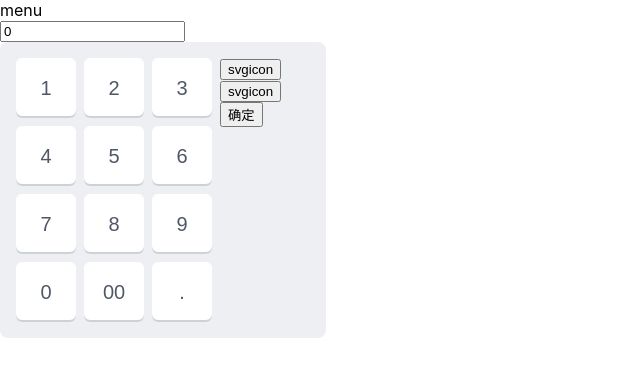
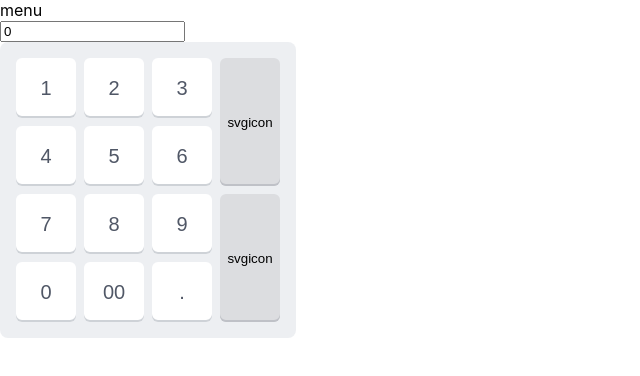
Before and after one commit to janeluck/demo, a React (Create React App) app: page / in a window 1280 px wide. Shown: the top 376 px of the page, without its empty margins (0-640 px from the left). Built offline with nearby package versions, Linux system fonts and the light colour scheme.

Commit message:
InputButtonPanel css

```diff
--- a/src/InputButtonPanel/index.css
+++ b/src/InputButtonPanel/index.css
@@ -2,11 +2,20 @@
   overflow: hidden;
   font-size: 16px;
   color: #333;
-  width: 294px;
+  width: 264px;
   background: rgba(219, 224, 229, 0.5);
   border-radius: 8px;
   padding: 16px 16px 8px 16px;
 }
+
+.InputButtonPanel-Wrap button {
+    cursor: pointer;
+    border-radius: 6px;
+    width: 60px;
+    border: none;
+}
+
+
 .InputButtonPanel-Number {
   float: left;
 }
@@ -18,13 +27,10 @@
 }
 
 .InputButtonPanel-Cell button {
-  width: 60px;
+
   height: 60px;
-  border: none;
   background: #fff;
   box-shadow: inset 0 -2px 0 0 rgba(173, 180, 188, 0.6);
-  border-radius: 6px;
-  cursor: pointer;
   font-size: 20px;
   color: #505766;
 }
@@ -39,5 +45,18 @@
 
 .InputButtonPanel-Operator {
   float: left;
-  width: 60px;
 }
+
+.InputButtonPanel-Operator button {
+    height: 128px;
+    background: #DCDDE0;
+    margin-bottom: 8px;
+    box-shadow: inset 0 -2px 0 0 #bfc1c7;
+  }
+  button:hover {
+    background: #D3D3D6;
+  }
+  button:active {
+    background: #B9BCC2;
+    box-shadow: inset 0 -2px 0 0 #888d98;
+  }
--- a/src/InputButtonPanel/index.js
+++ b/src/InputButtonPanel/index.js
@@ -274,8 +274,9 @@ export class InputButtonPanelExample extends Component {
         <InputButtonPanel
           value={this.props.value}
           onChange={this.onChange}
-          showOk
-          onOk={this.onOk}>
+          //showOk
+          //onOk={this.onOk}
+          >
           <div>
             <span>当前积分：</span>
             <span>{value}</span>
```
